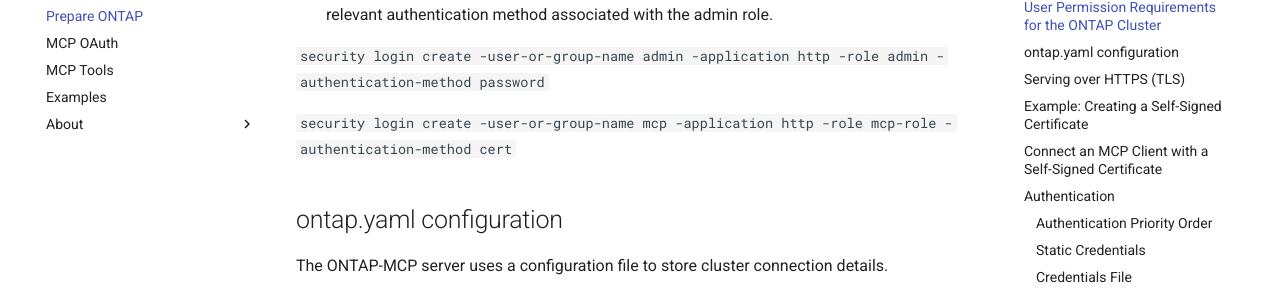
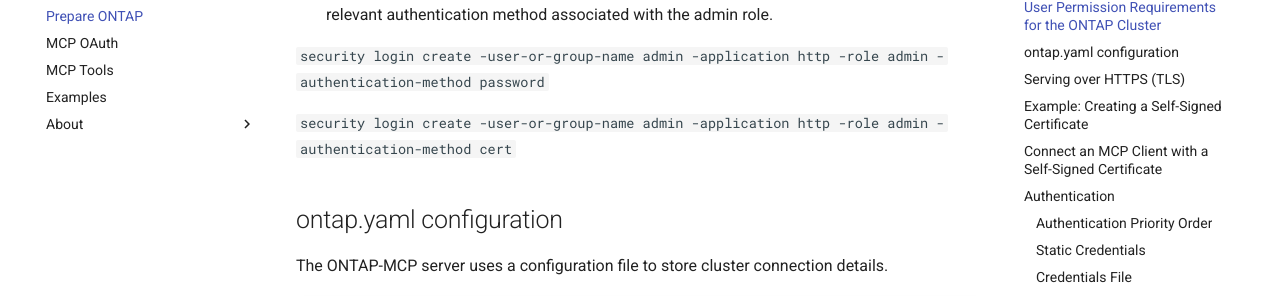
Before and after one commit to NetApp/ontap-mcp, an MkDocs documentation site: the page built from docs/prepare-ontap.md, in a window 1280 px wide and 900 px high, scrolled down 1036 px. Shown: the part 146-442 px from the top of the window. Built offline with MkDocs 1.6.1 and Material for MkDocs 9.7.7, drawn with Linux system fonts in a browser that asks for light colours; comment, search, counter and statistics services are not loaded; the version menu is left out.

Commit message:
doc: update doc

```diff
--- a/docs/prepare-ontap.md
+++ b/docs/prepare-ontap.md
@@ -44,7 +44,7 @@
 
 `security login create -user-or-group-name admin -application http -role admin -authentication-method password`
 
-`security login create -user-or-group-name mcp -application http -role mcp-role -authentication-method cert`
+`security login create -user-or-group-name admin -application http -role admin -authentication-method cert`
 
 
 ## ontap.yaml configuration
```
